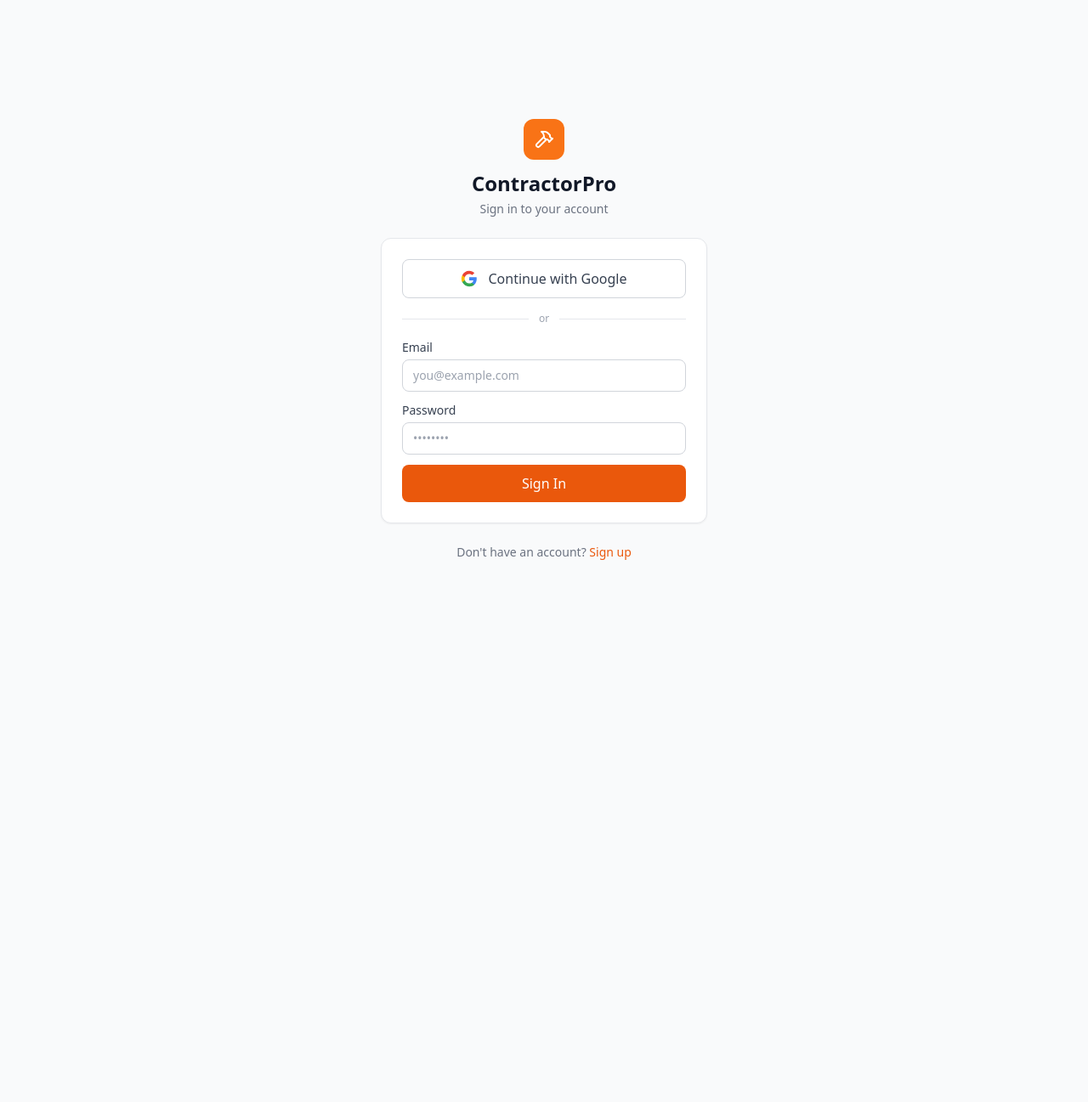
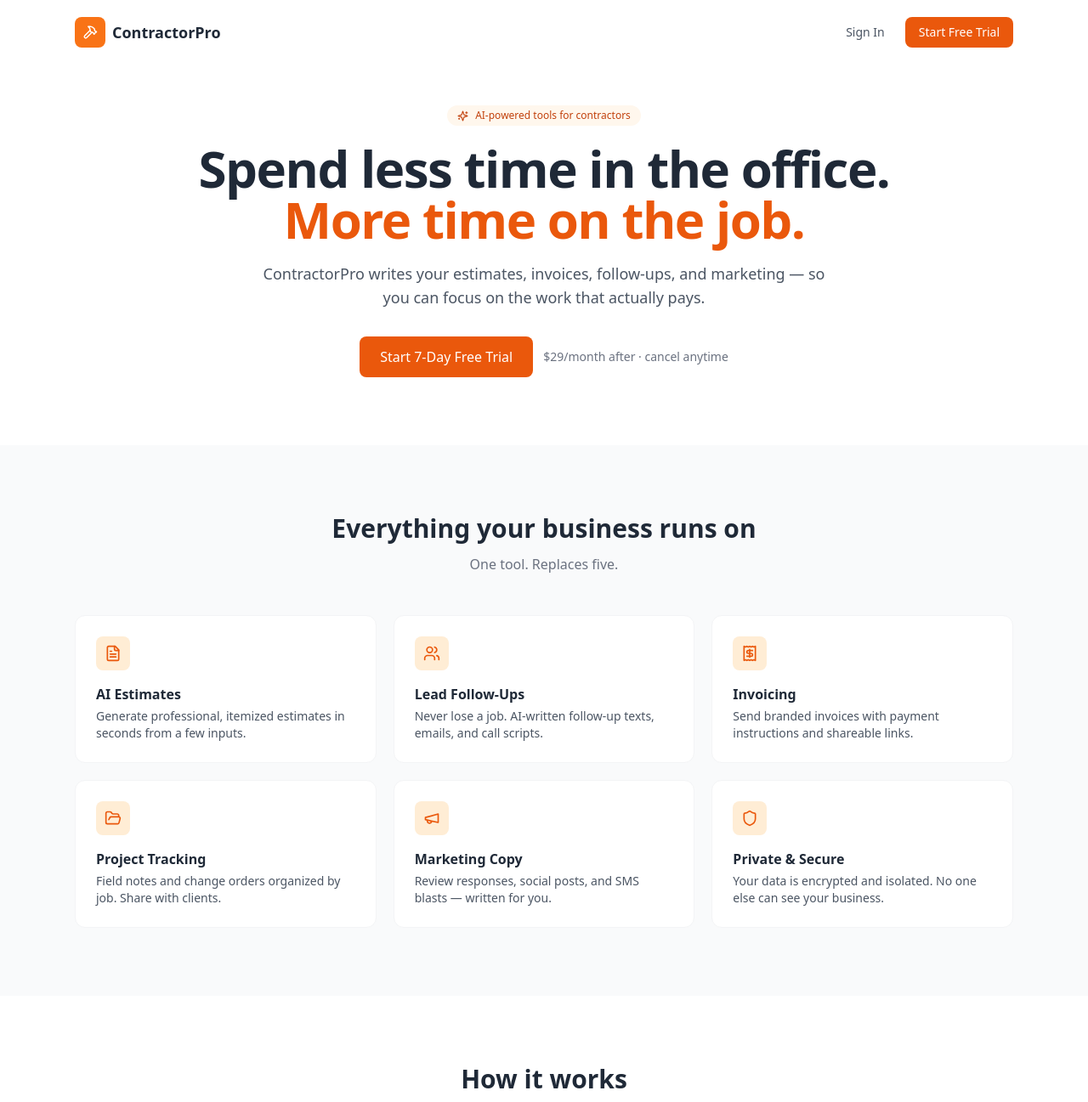
Before and after one commit to Contractorproapp/contractorpro, a React (Vite) app: page / in a window 1280 px wide. Before the commit this address led to /login. Shown: the top 1297 px of the page at 85% size. Before the commit the page ends 800 px from the top, so only its background shows below. Built offline with nearby package versions, Linux system fonts and the light colour scheme; no server answers.

Commit message:
Add PDF download buttons and landing page

```diff
--- a/src/App.jsx
+++ b/src/App.jsx
@@ -18,6 +18,16 @@
 import PublicProject       from './pages/PublicProject'
 import Privacy             from './pages/Privacy'
 import Terms               from './pages/Terms'
+import Landing             from './pages/Landing'
+import { useAuth }         from './contexts/AuthContext'
+import { Navigate }        from 'react-router-dom'
+
+function Root() {
+  const { user, loading } = useAuth()
+  if (loading) return null
+  if (user) return <ProtectedRoute><AppShell><Estimates /></AppShell></ProtectedRoute>
+  return <Landing />
+}
 
 function AppShell({ children }) {
   return (
@@ -50,12 +60,8 @@
           <Route path="/privacy" element={<Privacy />} />
           <Route path="/terms"   element={<Terms />} />
 
-          {/* Protected app routes */}
-          <Route path="/" element={
-            <ProtectedRoute>
-              <AppShell><Estimates /></AppShell>
-            </ProtectedRoute>
-          } />
+          {/* Landing (public) or Dashboard (auth'd) */}
+          <Route path="/" element={<Root />} />
           <Route path="/leads" element={
             <ProtectedRoute>
               <AppShell><Leads /></AppShell>
--- /dev/null
+++ b/src/pages/Landing.jsx
@@ -0,0 +1,117 @@
+import { Link } from 'react-router-dom'
+import { Hammer, FileText, Users, Receipt, FolderOpen, Megaphone, Sparkles, Shield, Zap } from 'lucide-react'
+
+const FEATURES = [
+  { icon: FileText,   title: 'AI Estimates',        desc: 'Generate professional, itemized estimates in seconds from a few inputs.' },
+  { icon: Users,      title: 'Lead Follow-Ups',     desc: 'Never lose a job. AI-written follow-up texts, emails, and call scripts.' },
+  { icon: Receipt,    title: 'Invoicing',           desc: 'Send branded invoices with payment instructions and shareable links.' },
+  { icon: FolderOpen, title: 'Project Tracking',    desc: 'Field notes and change orders organized by job. Share with clients.' },
+  { icon: Megaphone,  title: 'Marketing Copy',      desc: 'Review responses, social posts, and SMS blasts — written for you.' },
+  { icon: Shield,     title: 'Private & Secure',    desc: 'Your data is encrypted and isolated. No one else can see your business.' },
+]
+
+export default function Landing() {
+  return (
+    <div className="min-h-screen bg-white text-gray-800">
+      {/* Nav */}
+      <nav className="max-w-6xl mx-auto px-6 py-5 flex items-center justify-between">
+        <div className="flex items-center gap-2">
+          <div className="w-9 h-9 bg-brand-500 rounded-lg flex items-center justify-center"><Hammer size={18} className="text-white" /></div>
+          <span className="font-bold text-lg">ContractorPro</span>
+        </div>
+        <div className="flex items-center gap-2 sm:gap-3">
+          <Link to="/login" className="text-sm text-gray-600 hover:text-gray-900 px-3 py-2">Sign In</Link>
+          <Link to="/signup" className="btn-primary text-sm">Start Free Trial</Link>
+        </div>
+      </nav>
+
+      {/* Hero */}
+      <section className="max-w-4xl mx-auto px-6 pt-12 pb-20 text-center">
+        <div className="inline-flex items-center gap-2 bg-brand-50 text-brand-700 px-3 py-1 rounded-full text-xs font-medium mb-5">
+          <Sparkles size={13} /> AI-powered tools for contractors
+        </div>
+        <h1 className="text-4xl sm:text-5xl lg:text-6xl font-bold tracking-tight leading-tight">
+          Spend less time in the office.<br />
+          <span className="text-brand-600">More time on the job.</span>
+        </h1>
+        <p className="text-lg text-gray-600 mt-5 max-w-2xl mx-auto">
+          ContractorPro writes your estimates, invoices, follow-ups, and marketing — so you can focus on the work that actually pays.
+        </p>
+        <div className="flex flex-col sm:flex-row items-center justify-center gap-3 mt-8">
+          <Link to="/signup" className="btn-primary text-base px-6 py-3">Start 7-Day Free Trial</Link>
+          <span className="text-sm text-gray-500">$29/month after · cancel anytime</span>
+        </div>
+      </section>
+
+      {/* Features */}
+      <section className="bg-gray-50 py-20">
+        <div className="max-w-6xl mx-auto px-6">
+          <h2 className="text-3xl font-bold text-center mb-3">Everything your business runs on</h2>
+          <p className="text-gray-500 text-center mb-12">One tool. Replaces five.</p>
+          <div className="grid md:grid-cols-2 lg:grid-cols-3 gap-5">
+            {FEATURES.map(f => {
+              const Icon = f.icon
+              return (
+                <div key={f.title} className="bg-white rounded-xl p-6 border border-gray-100 hover:shadow-md transition-shadow">
+                  <div className="w-10 h-10 bg-brand-100 text-brand-600 rounded-lg flex items-center justify-center mb-4">
+                    <Icon size={20} />
+                  </div>
+                  <h3 className="font-semibold mb-1">{f.title}</h3>
+                  <p className="text-sm text-gray-600">{f.desc}</p>
+                </div>
+              )
+            })}
+          </div>
+        </div>
+      </section>
+
+      {/* How it works */}
+      <section className="py-20 max-w-5xl mx-auto px-6">
+        <h2 className="text-3xl font-bold text-center mb-12">How it works</h2>
+        <div className="grid md:grid-cols-3 gap-8">
+          {[
+            { n: '1', t: 'Sign up & add your logo', d: 'Create your account and upload your business logo. Takes 60 seconds.' },
+            { n: '2', t: 'Connect your AI key',     d: 'Paste your Anthropic API key (pennies per estimate). You control the costs.' },
+            { n: '3', t: 'Run your business',       d: 'Create estimates, track leads, send invoices — all in one place.' },
+          ].map(s => (
+            <div key={s.n} className="text-center">
+              <div className="w-12 h-12 bg-brand-500 text-white rounded-full flex items-center justify-center mx-auto text-lg font-bold">{s.n}</div>
+              <h3 className="font-semibold mt-4 mb-2">{s.t}</h3>
+              <p className="text-sm text-gray-600">{s.d}</p>
+            </div>
+          ))}
+        </div>
+      </section>
+
+      {/* Pricing */}
+      <section className="bg-gray-900 text-white py-20">
+        <div className="max-w-xl mx-auto px-6 text-center">
+          <h2 className="text-3xl font-bold mb-3">Simple, honest pricing</h2>
+          <p className="text-gray-400 mb-8">No per-user fees. No limits on estimates or invoices.</p>
+          <div className="bg-gray-800 rounded-2xl p-8 border border-gray-700">
+            <div className="text-5xl font-bold">$29<span className="text-lg font-normal text-gray-400">/month</span></div>
+            <p className="text-gray-400 mt-2">After a 7-day free trial</p>
+            <ul className="text-left space-y-2 mt-6 text-sm">
+              <li className="flex gap-2"><Zap size={16} className="text-brand-400 shrink-0 mt-0.5" /> Unlimited estimates, invoices & projects</li>
+              <li className="flex gap-2"><Zap size={16} className="text-brand-400 shrink-0 mt-0.5" /> AI-powered content generation</li>
+              <li className="flex gap-2"><Zap size={16} className="text-brand-400 shrink-0 mt-0.5" /> Shareable links for clients</li>
+              <li className="flex gap-2"><Zap size={16} className="text-brand-400 shrink-0 mt-0.5" /> Mobile-friendly</li>
+              <li className="flex gap-2"><Zap size={16} className="text-brand-400 shrink-0 mt-0.5" /> Cancel anytime</li>
+            </ul>
+            <Link to="/signup" className="btn-primary w-full mt-6 justify-center">Start Free Trial →</Link>
+          </div>
+        </div>
+      </section>
+
+      {/* Footer */}
+      <footer className="py-10 border-t border-gray-100 text-center text-sm text-gray-500">
+        <div className="flex justify-center gap-6 mb-3">
+          <Link to="/privacy" className="hover:text-gray-700">Privacy</Link>
+          <Link to="/terms" className="hover:text-gray-700">Terms</Link>
+          <a href="mailto:Contractorproapp@proton.me" className="hover:text-gray-700">Contact</a>
+        </div>
+        <p>© {new Date().getFullYear()} ContractorPro</p>
+      </footer>
+    </div>
+  )
+}
--- a/src/pages/PublicInvoice.jsx
+++ b/src/pages/PublicInvoice.jsx
@@ -1,6 +1,6 @@
 import { useEffect, useState } from 'react'
 import { useParams } from 'react-router-dom'
-import { Loader2, Hammer } from 'lucide-react'
+import { Loader2, Hammer, Download } from 'lucide-react'
 import { supabase } from '../lib/supabase'
 
 export default function PublicInvoice() {
@@ -50,8 +50,13 @@
   const STATUS_COLORS = { Draft:'bg-gray-100 text-gray-600', Sent:'bg-blue-100 text-blue-700', Paid:'bg-green-100 text-green-700', Overdue:'bg-red-100 text-red-600' }
 
   return (
-    <div className="min-h-screen bg-gray-50 py-10 px-4">
+    <div className="min-h-screen bg-gray-50 py-10 px-4 print:bg-white print:py-0">
       <div className="max-w-2xl mx-auto space-y-6">
+        <div className="flex justify-end print:hidden">
+          <button onClick={() => window.print()} className="btn-secondary">
+            <Download size={15} /> Download PDF
+          </button>
+        </div>
         {/* Header */}
         <div className="card p-6 flex items-start justify-between gap-4">
           <div className="flex items-center gap-3">
--- a/src/pages/PublicProject.jsx
+++ b/src/pages/PublicProject.jsx
@@ -1,6 +1,6 @@
 import { useEffect, useState } from 'react'
 import { useParams } from 'react-router-dom'
-import { Loader2, Hammer, FileText, AlertTriangle } from 'lucide-react'
+import { Loader2, Hammer, FileText, AlertTriangle, Download } from 'lucide-react'
 import { supabase } from '../lib/supabase'
 
 const STATUS_COLORS = {
@@ -53,8 +53,13 @@
   )
 
   return (
-    <div className="min-h-screen bg-gray-50 py-10 px-4">
+    <div className="min-h-screen bg-gray-50 py-10 px-4 print:bg-white print:py-0">
       <div className="max-w-2xl mx-auto space-y-5">
+        <div className="flex justify-end print:hidden">
+          <button onClick={() => window.print()} className="btn-secondary">
+            <Download size={15} /> Download PDF
+          </button>
+        </div>
         {/* Header */}
         <div className="card p-6 flex items-start justify-between gap-4">
           <div className="flex items-center gap-3">
```
